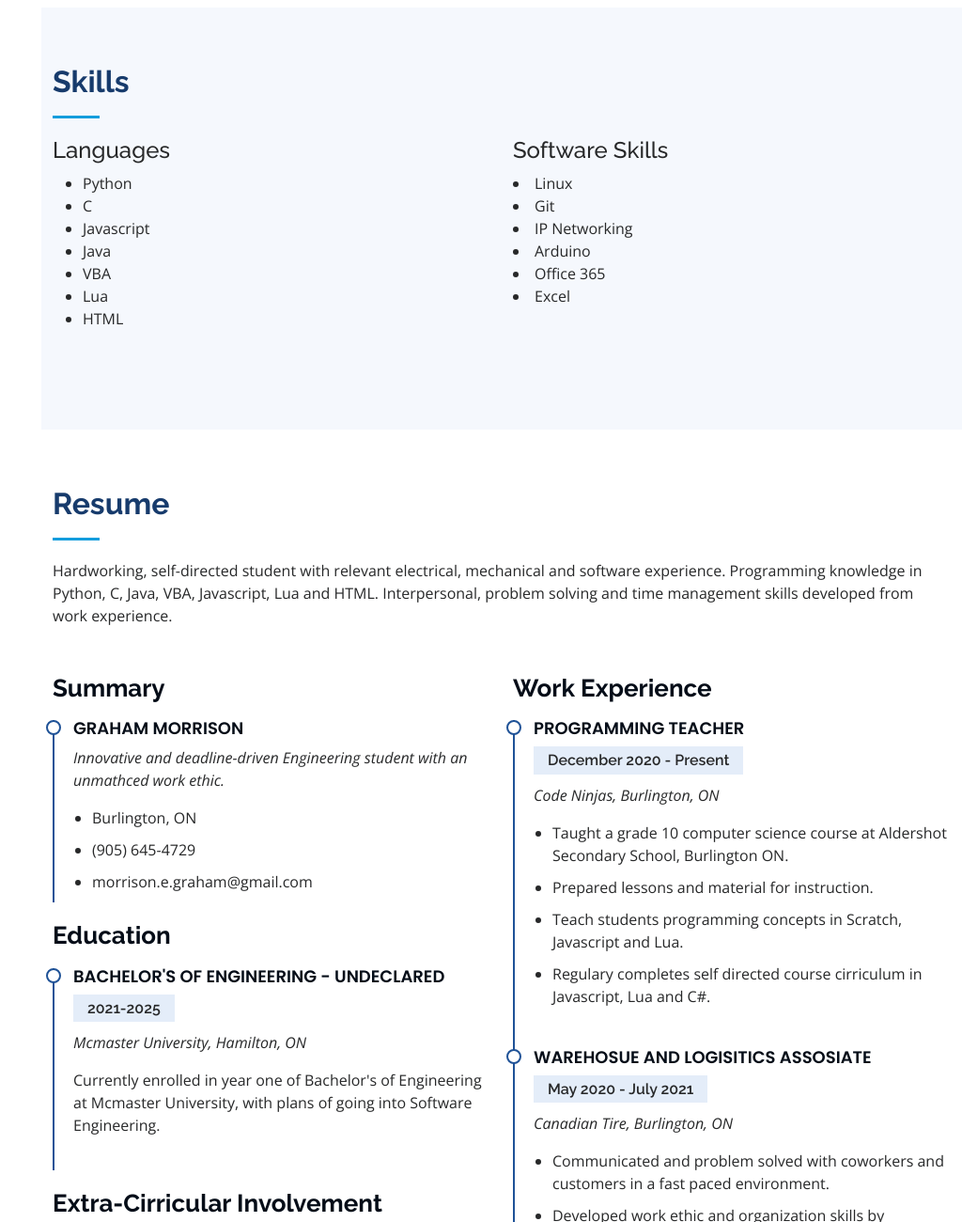
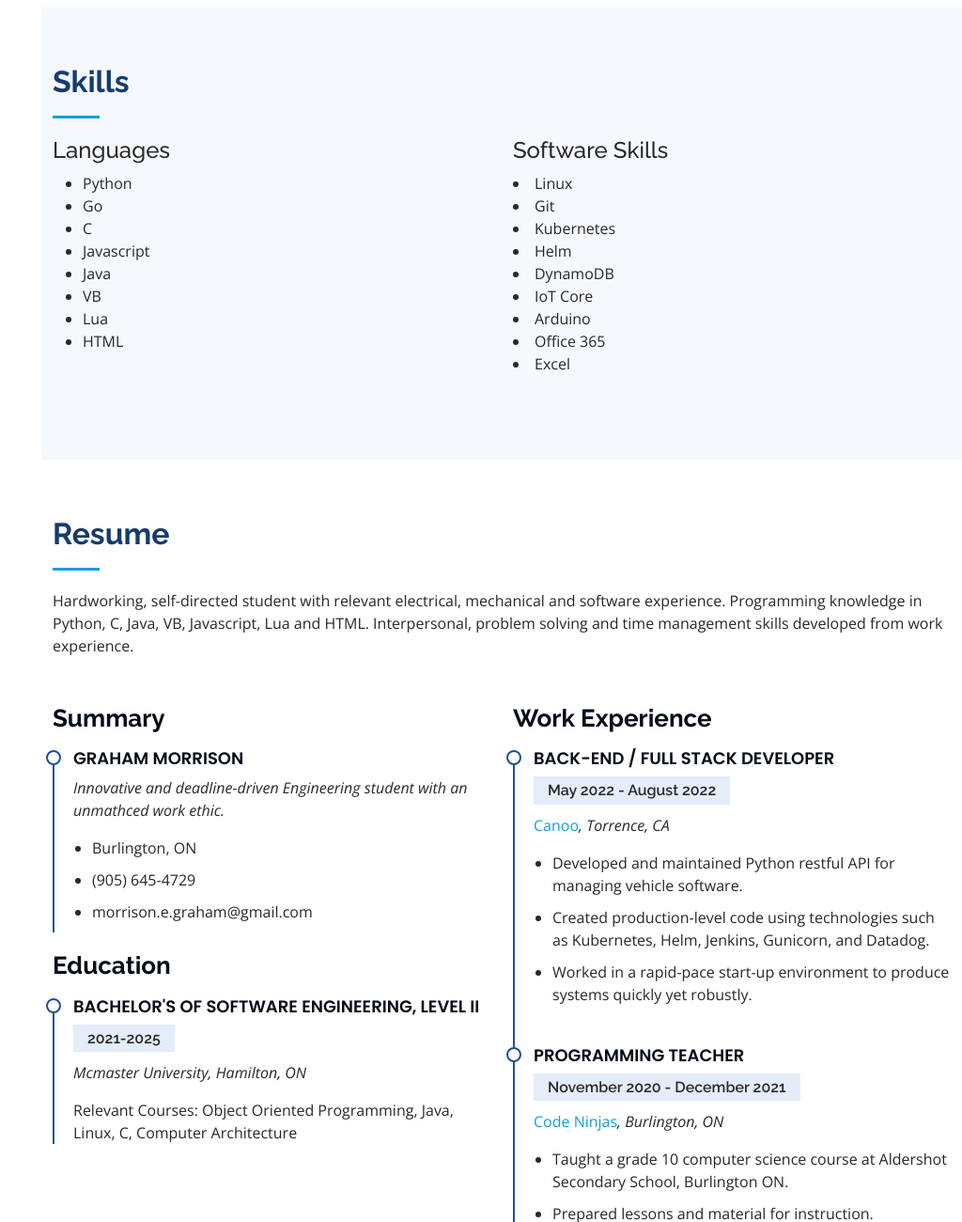
Before and after one commit to GrahamMo/Personal-Website, a plain HTML site: page index.html in a window 1280 px wide. Shown: the part 1500-2800 px from the top of the page at 94% size, without its empty margins (256-1280 px from the left). Drawn offline with nearby package versions, Linux system fonts and the light colour scheme.

Commit message:
Updating resume with canoo experience

```diff
--- a/index.html
+++ b/index.html
@@ -53,6 +53,7 @@
         <ul>
           <li><a href="#hero" class="nav-link scrollto active"><i class="bx bx-home"></i> <span>Home</span></a></li>
           <li><a href="#about" class="nav-link scrollto"><i class="bx bx-user"></i> <span>About</span></a></li>
+          <li><a href="#skills" class="nav-link scrollto"><i class="bx bx-laptop"></i> <span>Skills</span></a></li>
           <li><a href="#resume" class="nav-link scrollto"><i class="bx bx-file-blank"></i> <span>Resume</span></a></li>
           <li><a href="#portfolio" class="nav-link scrollto"><i class="bx bx-book-content"></i> <span>Portfolio</span></a></li>
           <li><a href="#contact" class="nav-link scrollto"><i class="bx bx-envelope"></i> <span>Contact</span></a></li>
@@ -127,10 +128,11 @@
           <h4>Languages</h4>
           <ul>
             <li>Python</li>
+            <li>Go</li>
             <li>C</li>
             <li>Javascript</li>
             <li>Java</li>
-            <li>VBA</li>
+            <li>VB</li>
             <li>Lua</li>
             <li>HTML</li>
           </ul>
@@ -140,7 +142,10 @@
             <h4>Software Skills</h4>
               <li>Linux</li>
               <li>Git</li>
-              <li>IP Networking</li>
+              <li>Kubernetes</li>
+              <li>Helm</li>
+              <li>DynamoDB</li>
+              <li>IoT Core</li>
               <li>Arduino</li>
               <li>Office 365</li>
               <li>Excel</li>
@@ -161,7 +166,7 @@
         <div class="section-title">
           <h2>Resume</h2>
           <p>Hardworking, self-directed student with relevant electrical, mechanical and software experience.
-            Programming knowledge in Python, C, Java, VBA, Javascript, Lua and HTML.
+            Programming knowledge in Python, C, Java, VB, Javascript, Lua and HTML.
             Interpersonal, problem solving and time management skills developed from work experience.</p>
         </div>
 
@@ -180,42 +185,34 @@
 
             <h3 class="resume-title">Education</h3>
             <div class="resume-item">
-              <h4>Bachelor's of Engineering - Undeclared</h4>
+              <h4>Bachelor's of Software Engineering, Level II</h4>
               <h5>2021-2025</h5>
               <p><em>Mcmaster University, Hamilton, ON</em></p>
-              <p>Currently enrolled in year one of Bachelor's of Engineering at Mcmaster University, with plans of going into Software Engineering.</p>
-            </div>
-
-            <h3 class="resume-title">Extra-Cirricular Involvement</h3>
-            <div class="resume-item">
-              <h4>Mcmaster Sumobots</h4>
-              <h5>Current</h5>
-              <p><em>Mcmaster University, Hamilton, ON</em></p>
-              <p>Practicing electrical and programming skills creating an autonomous robot.</p>
+              <p>Relevant Courses: Object Oriented Programming, Java, Linux, C, Computer Architecture</p>
             </div>
 
           </div>
           <div class="col-lg-6" data-aos="fade-up" data-aos-delay="100">
             <h3 class="resume-title">Work Experience</h3>
             <div class="resume-item">
+              <h4>Back-end / Full Stack Developer</h4>
+              <h5>May 2022 - August 2022</h5>
+              <p><a href="https://www.canoo.com/"target="_blank">Canoo</a><em>, Torrence, CA</em></p>
+              <ul>
+                <li>Developed and maintained Python restful API for managing vehicle software.</li>
+                <li>Created production-level code using technologies such as Kubernetes, Helm, Jenkins, Gunicorn, and Datadog.</li>
+                <li>Worked in a rapid-pace start-up environment to produce systems quickly yet robustly.</li>
+              </ul>
+            </div>
+            <div class="resume-item">
               <h4>Programming Teacher</h4>
-              <h5>December 2020 - Present</h5>
-              <p><em>Code Ninjas, Burlington, ON </em></p>
+              <h5>November 2020 - December 2021</h5>
+              <p><a href="https://www.codeninjas.com/"target="_blank">Code Ninjas</a><em>, Burlington, ON </em></p>
               <ul>
                 <li>Taught a grade 10 computer science course at Aldershot Secondary School, Burlington ON.</li>
                 <li>Prepared lessons and material for instruction.</li>
-                <li>Teach students programming concepts in Scratch, Javascript and Lua.</li>
-                <li>Regulary completes self directed course cirriculum in Javascript, Lua and C#.</li>
-              </ul>
-            </div>
-            <div class="resume-item">
-              <h4>Warehosue and Logisitics Assosiate</h4>
-              <h5>May 2020 - July 2021</h5>
-              <p><em>Canadian Tire, Burlington, ON</em></p>
-              <ul>
-                <li>Communicated and problem solved with coworkers and customers in a fast paced environment.</li>
-                <li>Developed work ethic and organization skills by independently stocking the warehouse.</li>
-                <li>Demonstrated leadership by providing training to new employees.</li>
+                <li>Taught students programming concepts in Scratch, Javascript and Lua.</li>
+                <li>Regulary completed self directed course cirriculum in Javascript, Lua and C#.</li>
               </ul>
             </div>
           </div>
@@ -293,7 +290,7 @@
             <div class="portfolio-wrap">
               <img src="assets/img/portfolio/portfolio-7.jpg" class="img-fluid" alt="">
               <div class="portfolio-links">
-                <a href="assets/img/portfolio/portfolio-7.jpg" data-gallery="portfolioGallery" class="portfolio-lightbox" title="CAD 1 - Changing Socket Set using Inventor and VBA."><i class="bx bx-plus"></i></a>
+                <a href="assets/img/portfolio/portfolio-7.jpg" data-gallery="portfolioGallery" class="portfolio-lightbox" title="CAD 1 - Changing Socket Set using Inventor and Visual Basic."><i class="bx bx-plus"></i></a>
                 <a href="portfolio-details-socketset.html" title="More Details"><i class="bx bx-link"></i></a>
               </div>
             </div>
@@ -303,7 +300,7 @@
             <div class="portfolio-wrap">
               <img src="assets/img/portfolio/Lego block.jpg" class="img-fluid" alt="">
               <div class="portfolio-links">
-                <a href="assets/img/portfolio/Lego block.jpg" data-gallery="portfolioGallery" class="portfolio-lightbox" title="CAD 3 - Changing Lego block coded with VBA in Autodesk Inventor."><i class="bx bx-plus"></i></a>
+                <a href="assets/img/portfolio/Lego block.jpg" data-gallery="portfolioGallery" class="portfolio-lightbox" title="CAD 3 - Changing Lego block coded with Visual Basic in Autodesk Inventor."><i class="bx bx-plus"></i></a>
                 <a href="portfolio-details-legos.html" title="More Details"><i class="bx bx-link"></i></a>
               </div>
             </div>
```
